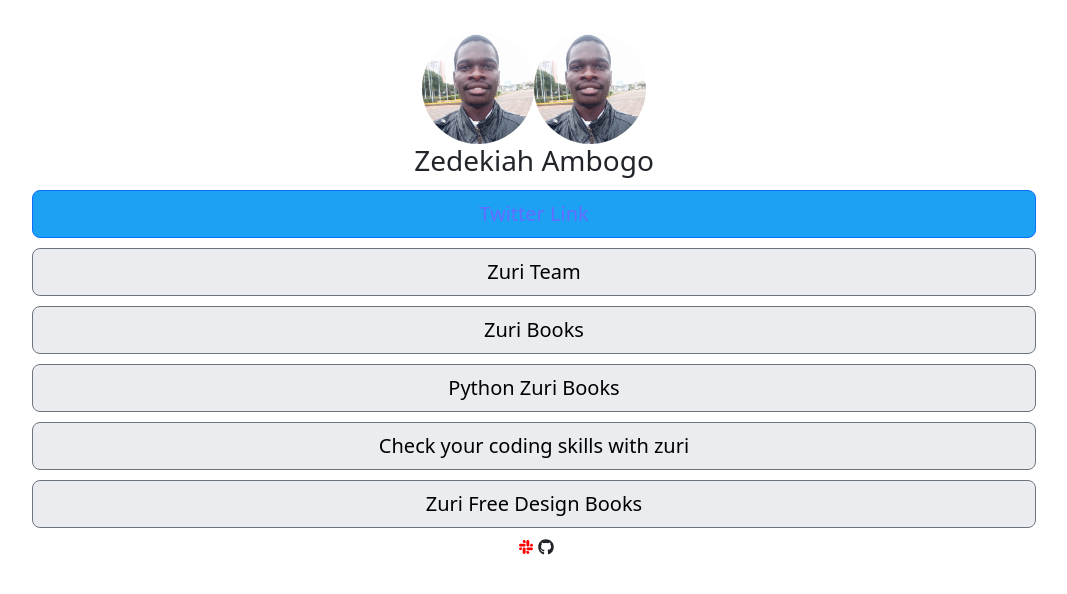
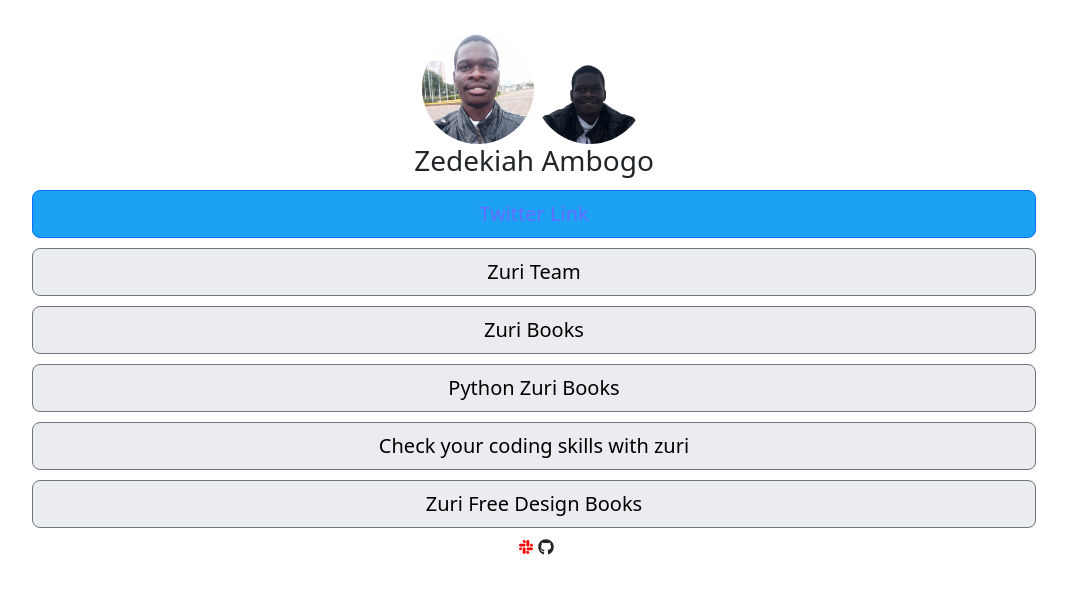
Before and after one commit to zambogo7/Zuri, a React (Vite) app: page / in a window 1280 px wide. Shown: the top 594 px of the page, without its empty margins (106-1173 px from the left). Built offline with nearby package versions, Linux system fonts and the light colour scheme.

Commit message:
Update Home.jsx

```diff
--- a/src/components/Home/Home.jsx
+++ b/src/components/Home/Home.jsx
@@ -5,7 +5,7 @@
     <div className='container'>
         <div  id="profile_img" className="profile">
             <img className='profile-img' src="profile.jpg" alt="" srcset="" />
-            <img className='profile-img' src="src/assets/profile.jpg" alt="profile" />
+            <img className='profile-img' src="src/assets/person.png" alt="profile" />
             <h3>Zedekiah Ambogo</h3>
         </div>
 
```
